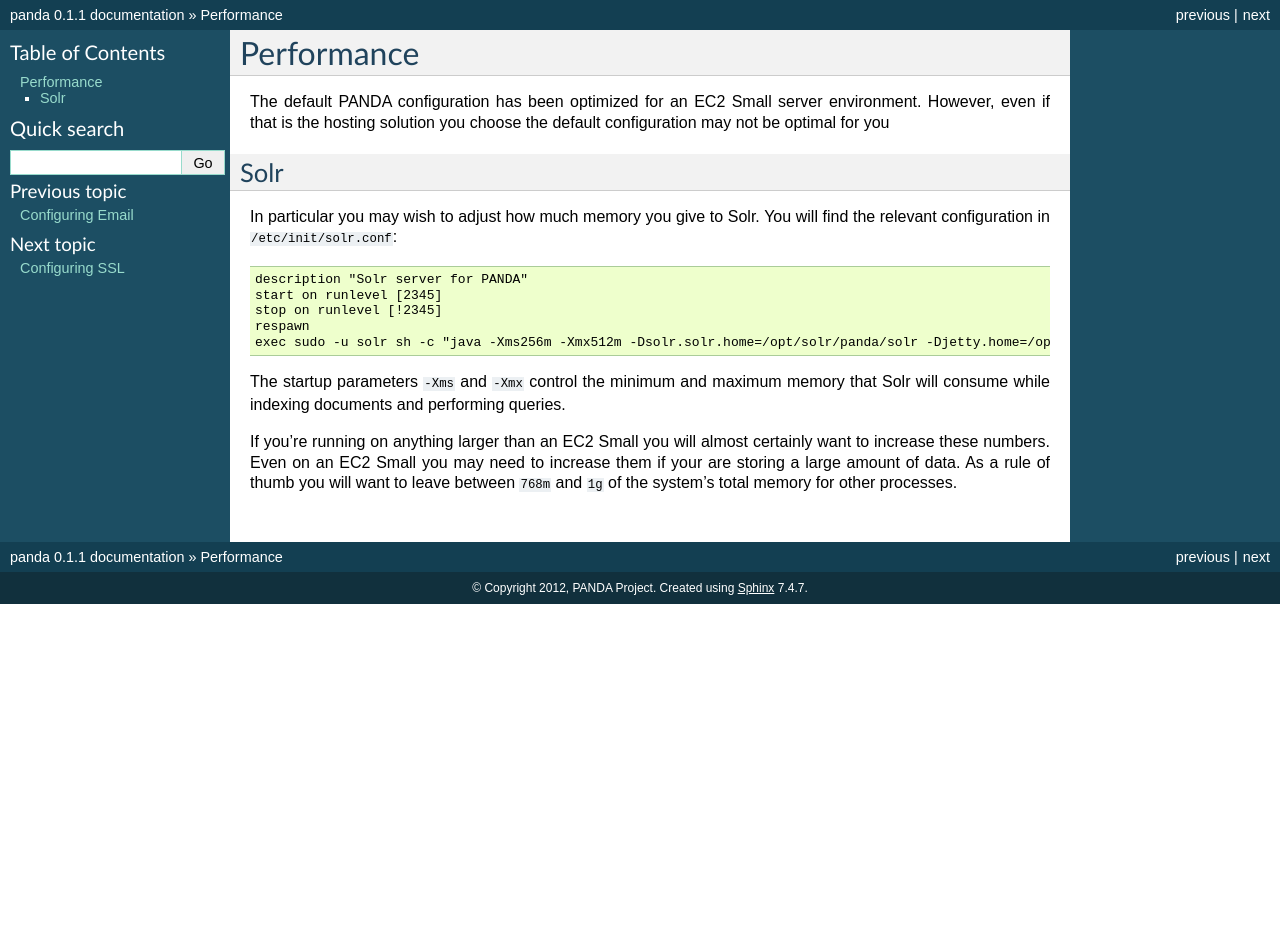
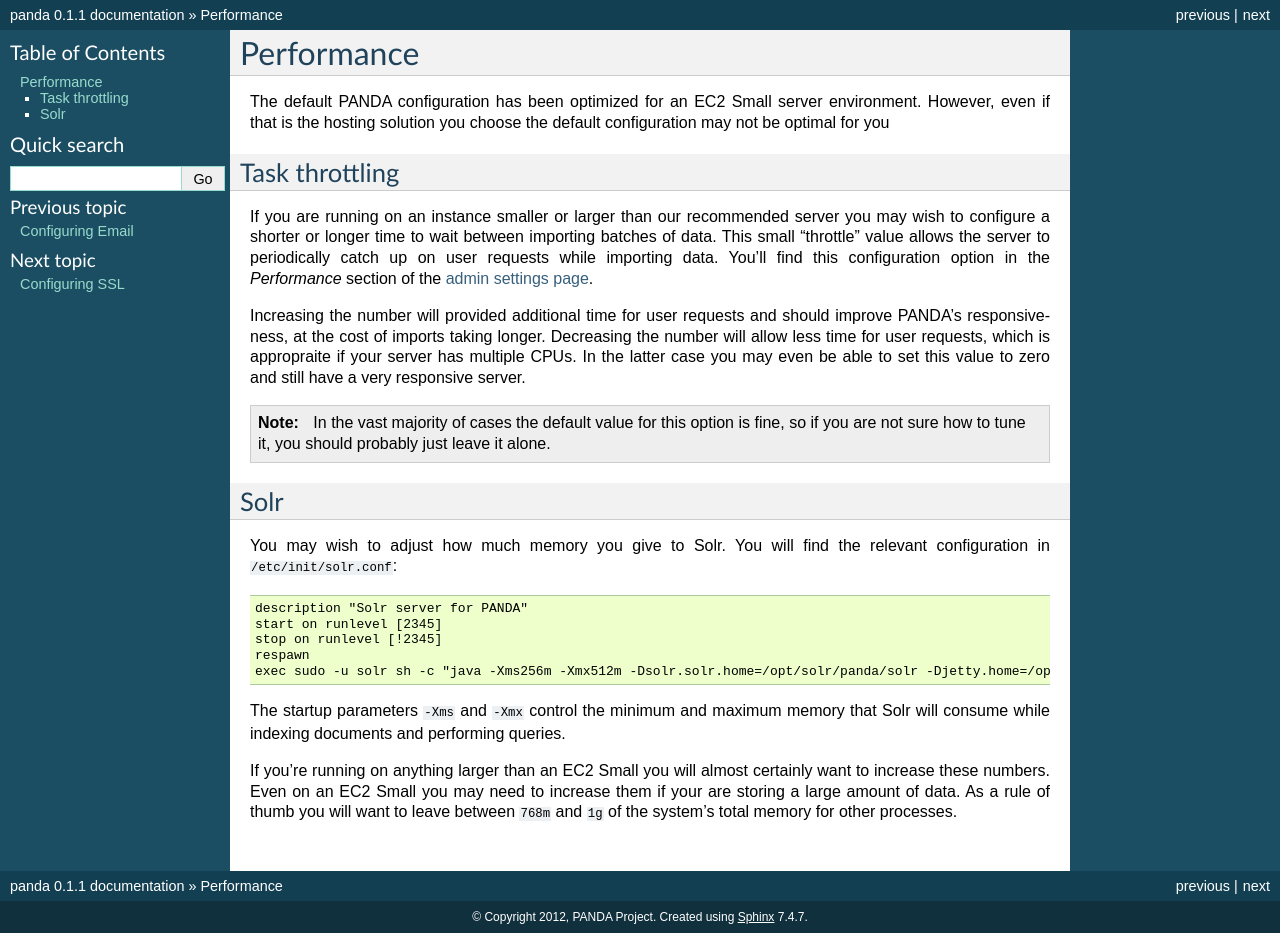
Before and after one commit to pandaproject/panda, a Sphinx documentation site: the page built from docs/performance.rst, in a window 1280 px wide. Built offline with Sphinx 7.4.7, drawn with Linux system fonts in a browser that asks for light colours; before the commit the page ends 900 px from its top, so only the background shows below that.

Commit message:
Document how to tune throttling. Closes #563.

```diff
--- a/docs/performance.rst
+++ b/docs/performance.rst
@@ -4,10 +4,21 @@
 
 The default PANDA configuration has been optimized for an EC2 Small server environment. However, even if that is the hosting solution you choose the default configuration may not be optimal for you
 
+Task throttling
+===============
+
+If you are running on an instance smaller or larger than our recommended server you may wish to configure a shorter or longer time to wait between importing batches of data. This small "throttle" value allows the server to periodically catch up on user requests while importing data. You'll find this configuration option in the *Performance* section of the `admin settings page <http://localhost:8000/admin/settings/>`_.
+
+Increasing the number will provided additional time for user requests and should improve PANDA's responsiveness, at the cost of imports taking longer. Decreasing the number will allow less time for user requests, which is appropraite if your server has multiple CPUs. In the latter case you may even be able to set this value to zero and still have a very responsive server.
+
+.. note::
+
+    In the vast majority of cases the default value for this option is fine, so if you are not sure how to tune it, you should probably just leave it alone.
+
 Solr
 ====
 
-In particular you may wish to adjust how much memory you give to Solr. You will find the relevant configuration in ``/etc/init/solr.conf``::
+You may wish to adjust how much memory you give to Solr. You will find the relevant configuration in ``/etc/init/solr.conf``::
 
     description "Solr server for PANDA"
     start on runlevel [2345]
```
Also changed, not shown: 1 other file.
